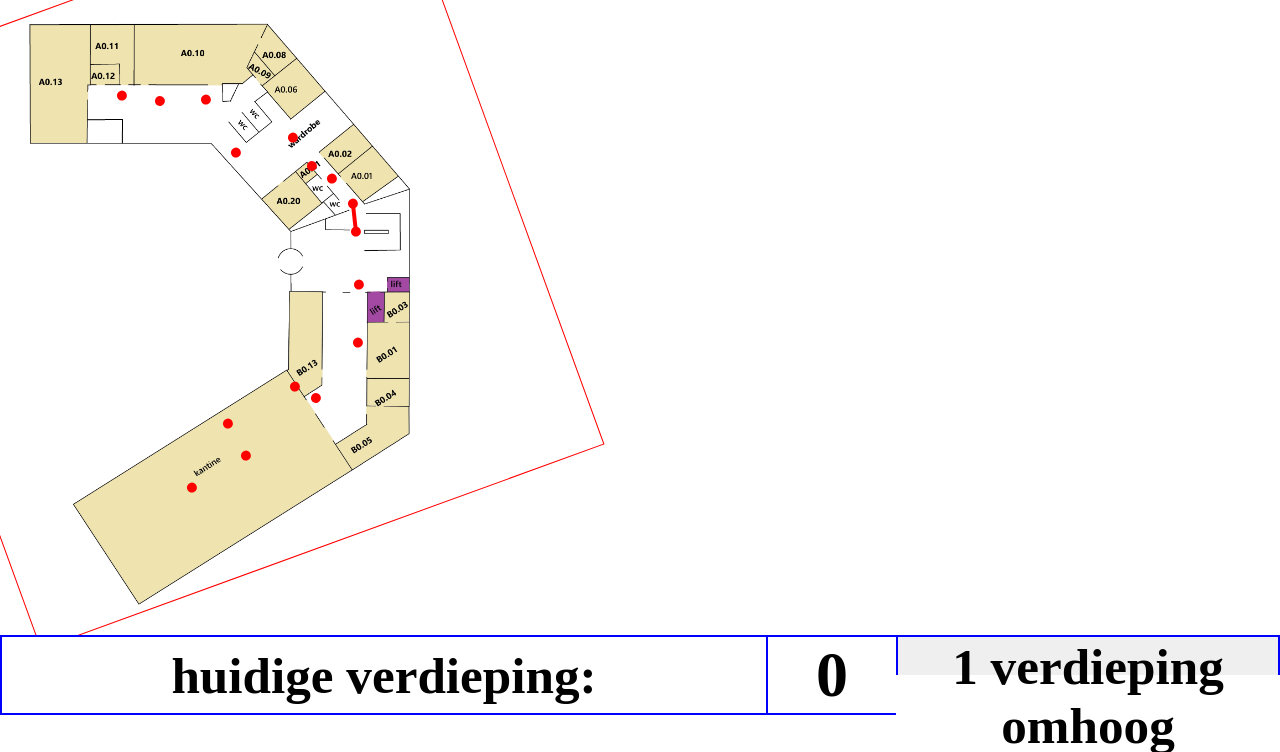
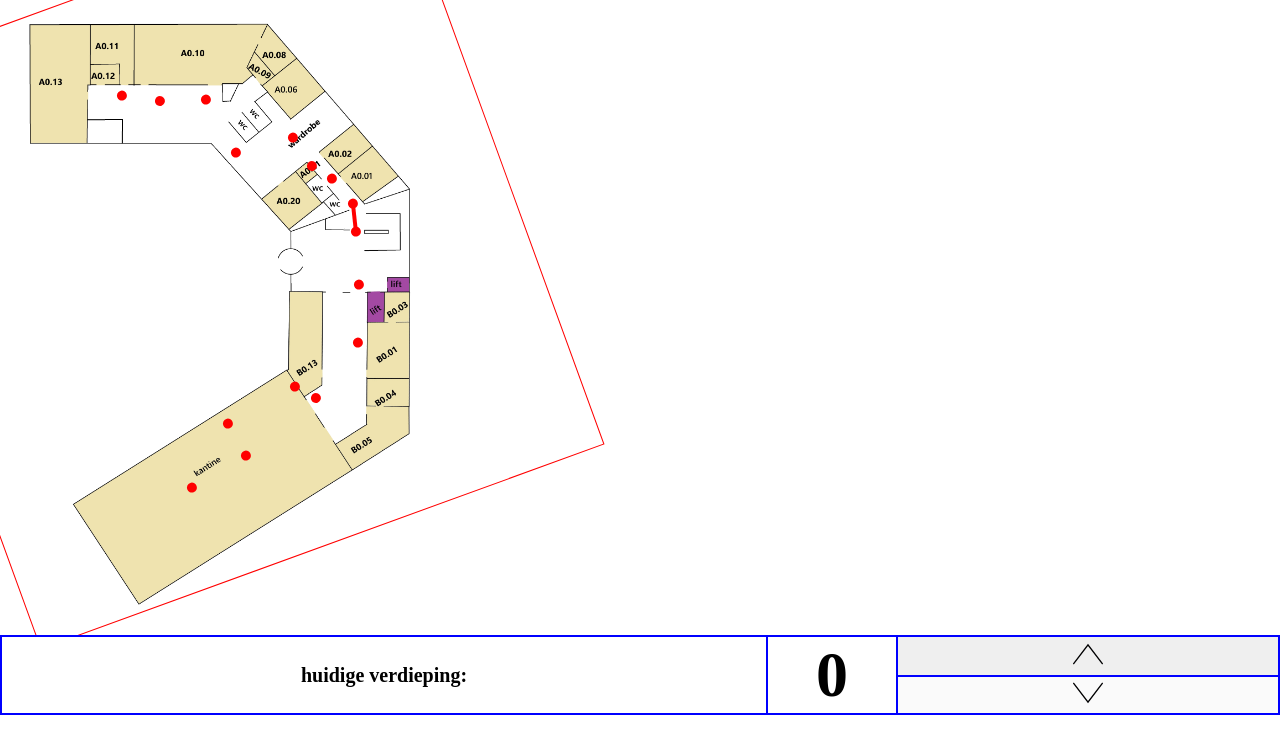
Before and after one commit to unknownforme/pwa-app, a website: page public/index.html in a window 1280 px wide. Shown: the part 85-837 px from the top of the page. After the commit the page ends 800 px from the top, so only its background shows below. Drawn offline with Linux system fonts and the light colour scheme.

Commit message:
hopefully fixed clipping

```diff
--- a/public/index.html
+++ b/public/index.html
@@ -49,8 +49,16 @@
         </div>
         <div class="centeredtext" id="currentfloor" style="font-size: 5vw;"></div>
         <div id="buttons">
-            <button class="themeborder" id="arrowup" style="border-bottom: 0;" onclick="changefloor(1)">1 verdieping omhoog</button>
-            <button class="themeborder" id="arrowdown" onclick="changefloor(-1)" disabled>1 verdieping omlaag</button>
+            <button class="themeborder" id="arrowup" style="border-bottom: 0;" onclick="changefloor(1)">
+                <svg height="30px" width="30px" version="1.1" id="Capa_1" xmlns="http://www.w3.org/2000/svg" xmlns:xlink="http://www.w3.org/1999/xlink" viewBox="0 0 131.27 131.27" xml:space="preserve">
+                <g><g><path style="fill:#010002;" d="M128.286,110.837c-0.901,0-1.79-0.406-2.375-1.181L65.634,30.296L5.357,109.655 c-0.996,1.319-2.864,1.569-4.177,0.573s-1.569-2.864-0.573-4.177l65.027-85.619l65.027,85.619c0.996,1.313,0.746,3.18-0.573,4.177 C129.551,110.64,128.919,110.837,128.286,110.837z"/></g></g>
+                </svg>
+            </button>
+            <button class="themeborder" id="arrowdown" onclick="changefloor(-1)" disabled>
+                <svg height="30px" width="30px" version="1.1" id="Capa_1" xmlns="http://www.w3.org/2000/svg" xmlns:xlink="http://www.w3.org/1999/xlink" viewBox="0 0 131.27 131.27" xml:space="preserve">
+                    <g><g><path style="fill:#010002;" d="M65.636,110.839L0.609,25.22c-0.996-1.313-0.746-3.18,0.573-4.177 c1.313-1.002,3.18-0.746,4.177,0.573l60.277,79.359l60.277-79.359c0.996-1.319,2.864-1.575,4.177-0.573 c1.313,0.996,1.569,2.864,0.573,4.177L65.636,110.839z"/> </g></g>
+                </svg>
+            </button>
         </div>
     </div>
     <script src="js/data.js"></script>
--- a/public/style.css
+++ b/public/style.css
@@ -2,7 +2,7 @@
     box-sizing: border-box;
     padding: 0;
     margin: 0;
-    font-size: 4vw;
+    font-size: 20px;
     font-weight: bold;
     font-family: 'Times New Roman', Times, serif;
 }
```
